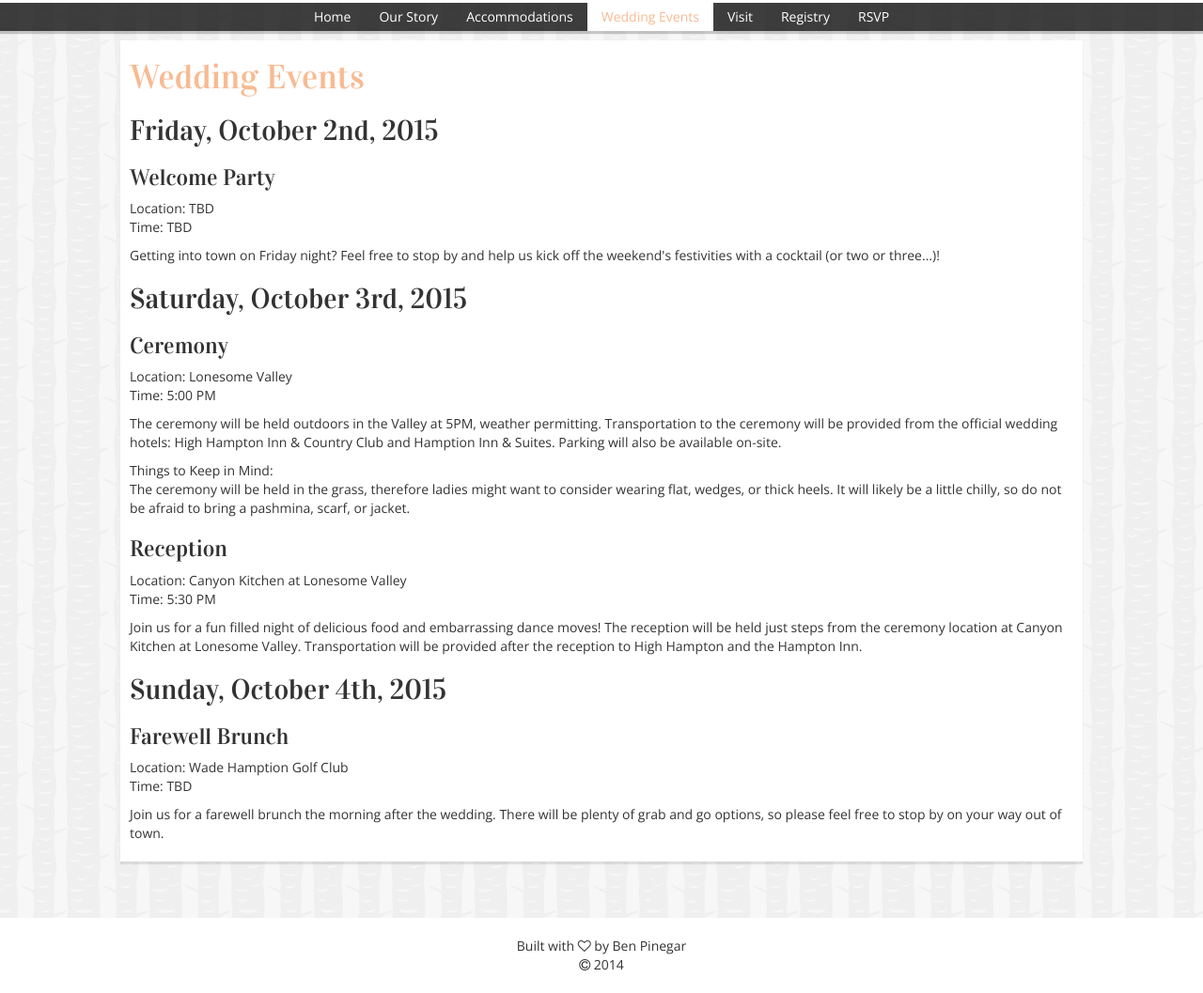
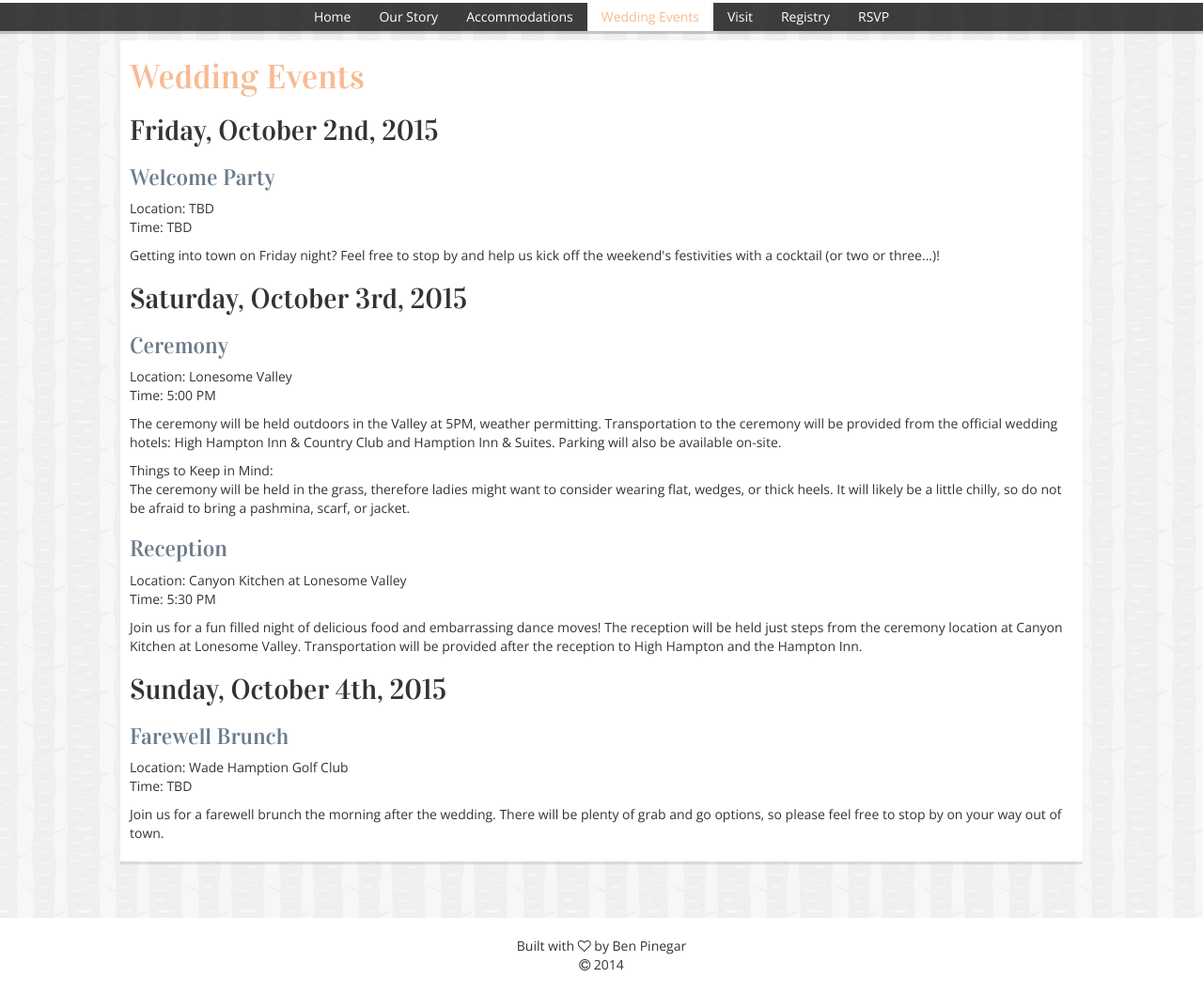
Before and after one commit to bpinegar/bpinegar.github.io, a Jekyll site: the page built from wedding.html, in a window 1280 px wide and 1057 px high. Shown: the whole window at 94% size. Built offline with Jekyll 4.4.1, drawn with Linux system fonts in a browser that asks for light colours; nearby versions of some CDN libraries.

Commit message:
Update _custom.scss

```diff
--- a/_sass/_custom.scss
+++ b/_sass/_custom.scss
@@ -76,6 +76,9 @@ h1, h2, h3 {
 }
 .content-white > h1 {
   color: $peach;
+}
+.content-white > h3 {
+  color: $dkblue;
 }
 .content-peach > h1 {
   color: $white;
```
